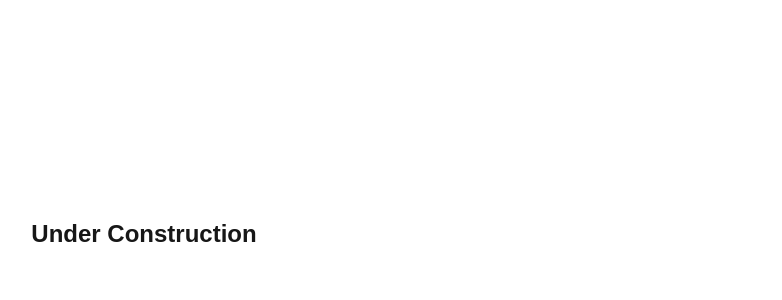
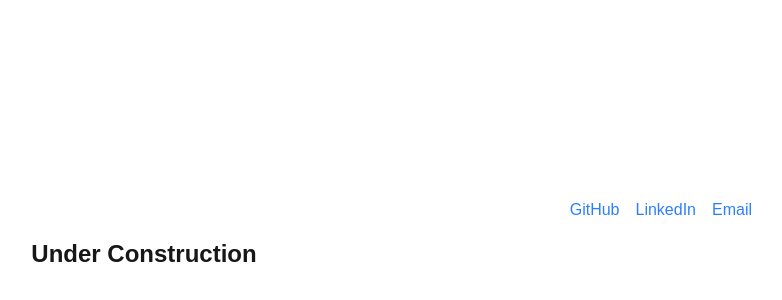
Before and after one commit to SudaisK19/PORTFOLIO, a Next.js app: page / in a window 1280 px wide. Shown: the part 78-378 px from the top of the page, without its empty margins (496-1278 px from the left). Built offline with nearby package versions, Linux system fonts and the light colour scheme.

Commit message:
Portfolio setup

```diff
--- a/src/app/page.tsx
+++ b/src/app/page.tsx
@@ -91,7 +91,6 @@
     };
 
     // Create and load the sprite image using document.createElement("img").
-    // This avoids issues with `new Image()` and satisfies TypeScript.
     const spriteImage = document.createElement("img");
     spriteImage.crossOrigin = "Anonymous";
     spriteImage.src = "https://assets.codepen.io/128542/construction.png?v2";
@@ -100,7 +99,7 @@
       // Add the loaded image to the sprite sheet data.
       spriteSheetData.images = [spriteImage];
 
-      // Create the SpriteSheet and Sprite objects (casting is no longer needed).
+      // Create the SpriteSheet and Sprite objects.
       const spriteSheet = new window.createjs.SpriteSheet(spriteSheetData);
       const sprite = new window.createjs.Sprite(spriteSheet);
 
@@ -131,6 +130,32 @@
 
   return (
     <div className="min-h-screen flex flex-col items-center justify-center p-8">
+      {/* Header with Contact Details */}
+      <header className="w-full flex justify-end items-center mb-4 space-x-4">
+        <a
+          href="https://github.com/SudaisK19"
+          target="_blank"
+          rel="noopener noreferrer"
+          className="text-blue-500 hover:underline"
+        >
+          GitHub
+        </a>
+        <a
+          href="https://www.linkedin.com/in/sudaiskatiya/"
+          target="_blank"
+          rel="noopener noreferrer"
+          className="text-blue-500 hover:underline"
+        >
+          LinkedIn
+        </a>
+        <a
+          href="mailto:sudais.katiya191@gmail.com"
+          className="text-blue-500 hover:underline"
+        >
+          Email
+        </a>
+      </header>
+
       <h1 className="text-2xl font-bold mb-4">Under Construction</h1>
       <canvas
         ref={canvasRef}
```
